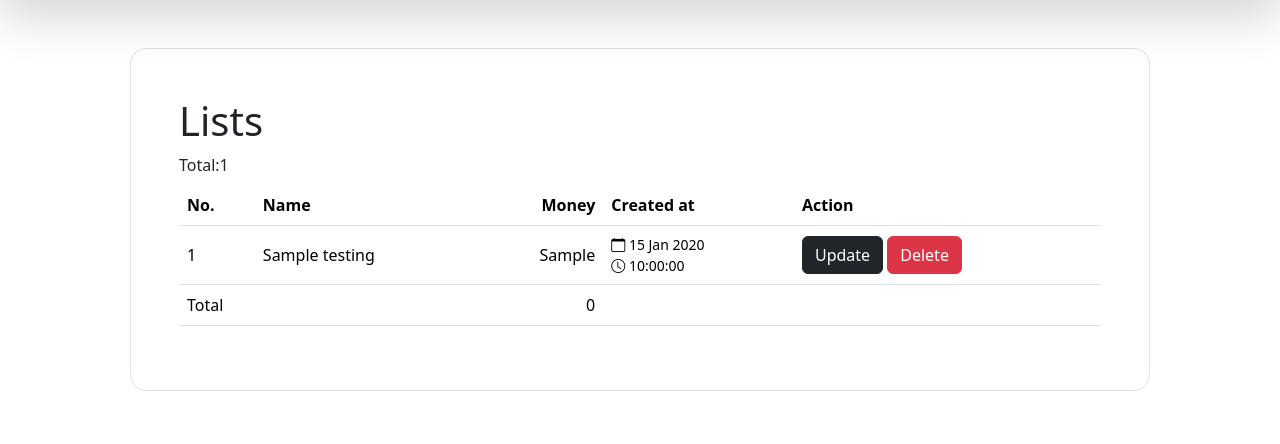
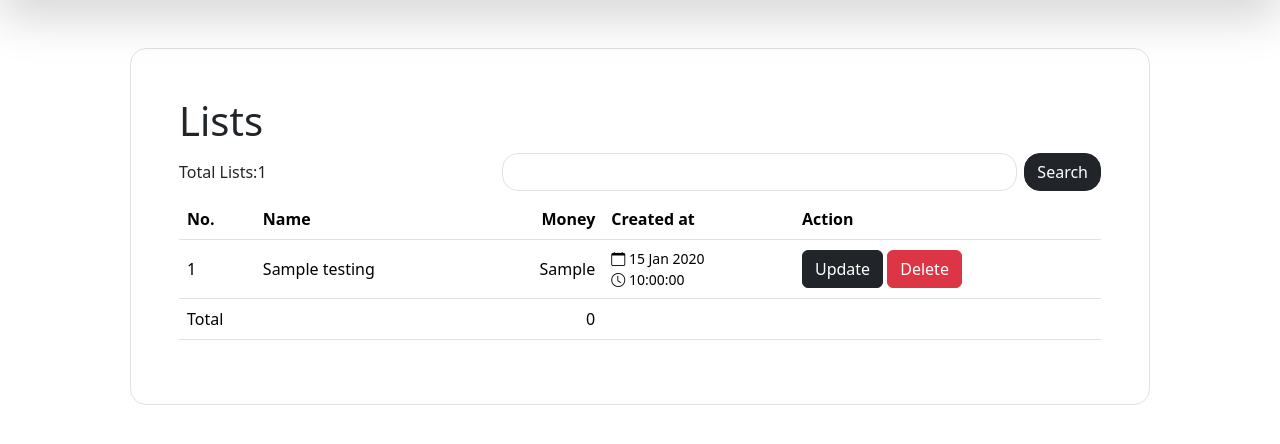
Before and after one commit to mhkhizil/php-mysql-CRUD-with-UI, a PHP site: page /list-index.php in a window 1280 px wide. Shown: the part 56-500 px from the top of the page. Run offline with PHP 8.4, Linux system fonts and the light colour scheme; tables that the repository leaves empty or names only in its code hold one stand-in row (values such as "Sample post"); some libraries are stand-ins or nearby versions.

Commit message:
search feature added

```diff
--- a/list-index.php
+++ b/list-index.php
@@ -8,6 +8,10 @@
               <h1> Lists</h1>
               <?php
               $sql="SELECT * FROM testing";
+              if (isset($_GET['q'])) {
+                $q=$_GET['q'];
+                $sql.=" WHERE sname LIKE '%$q%'";
+              }
               $query=mysqli_query($con,$sql);
               // dd(mysqli_fetch_assoc($query));
               $sumSql="SELECT SUM(money) AS Total_Dept FROM testing";
@@ -15,8 +19,18 @@
 
 
               ?>
-              <div class=" my-2">
-                Total:<?= $query->num_rows?>
+              <div class=" my-2 row justify-content-between align-items-center">
+               <div class="col-4">
+               Total Lists:<?= $query->num_rows?>
+               </div>
+               <div class="col-8">
+                <form action="" method="get">
+                  <div class="input-group">
+                <input type="text" name="q" id="" class="   form-control  rounded-4 mx-2">
+                <button class=" btn btn-dark  rounded-4">Search</button>
+                  </div>
+                </form>
+               </div>
               </div>
               <table class=" table  table-hover">
                 <thead>
```
